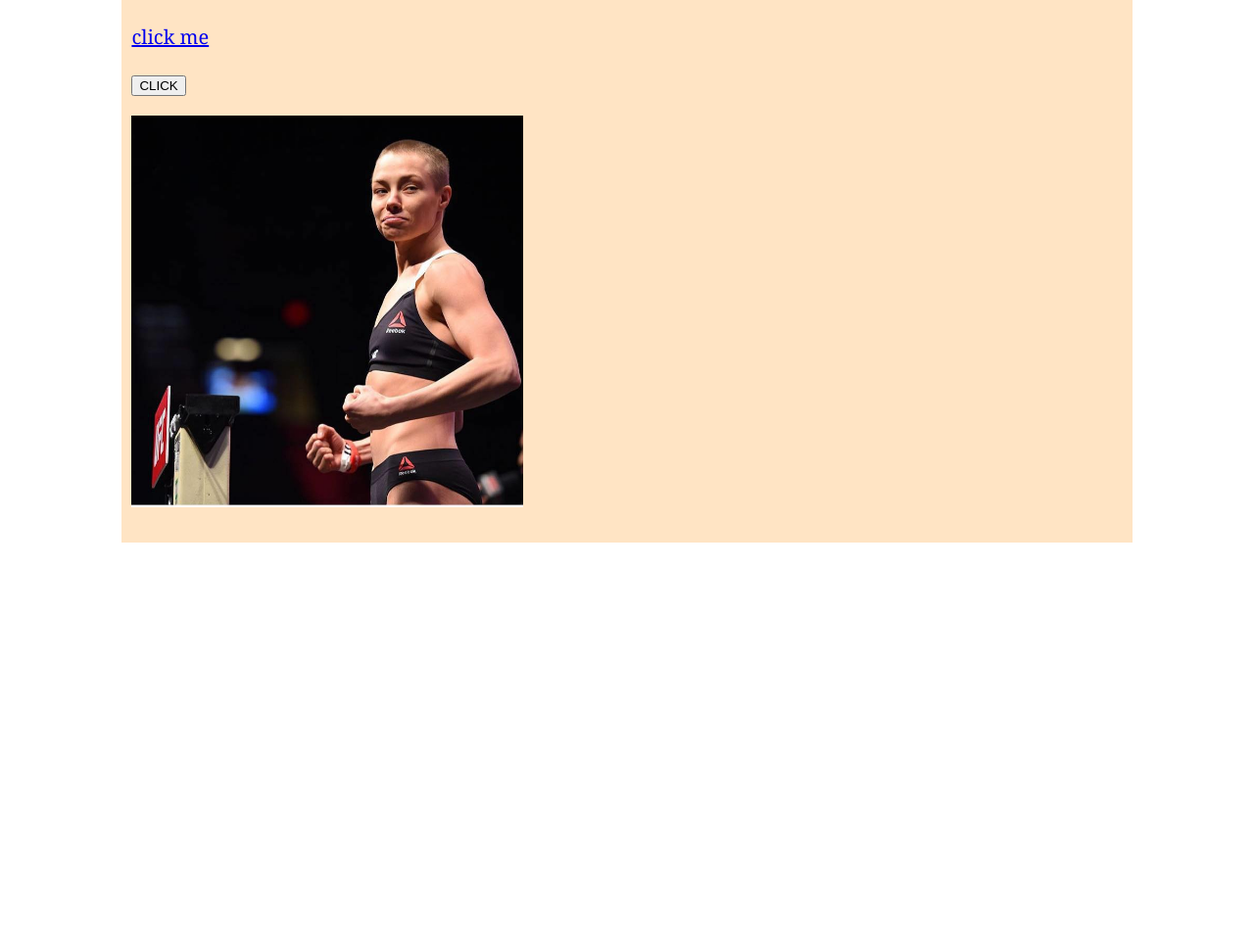
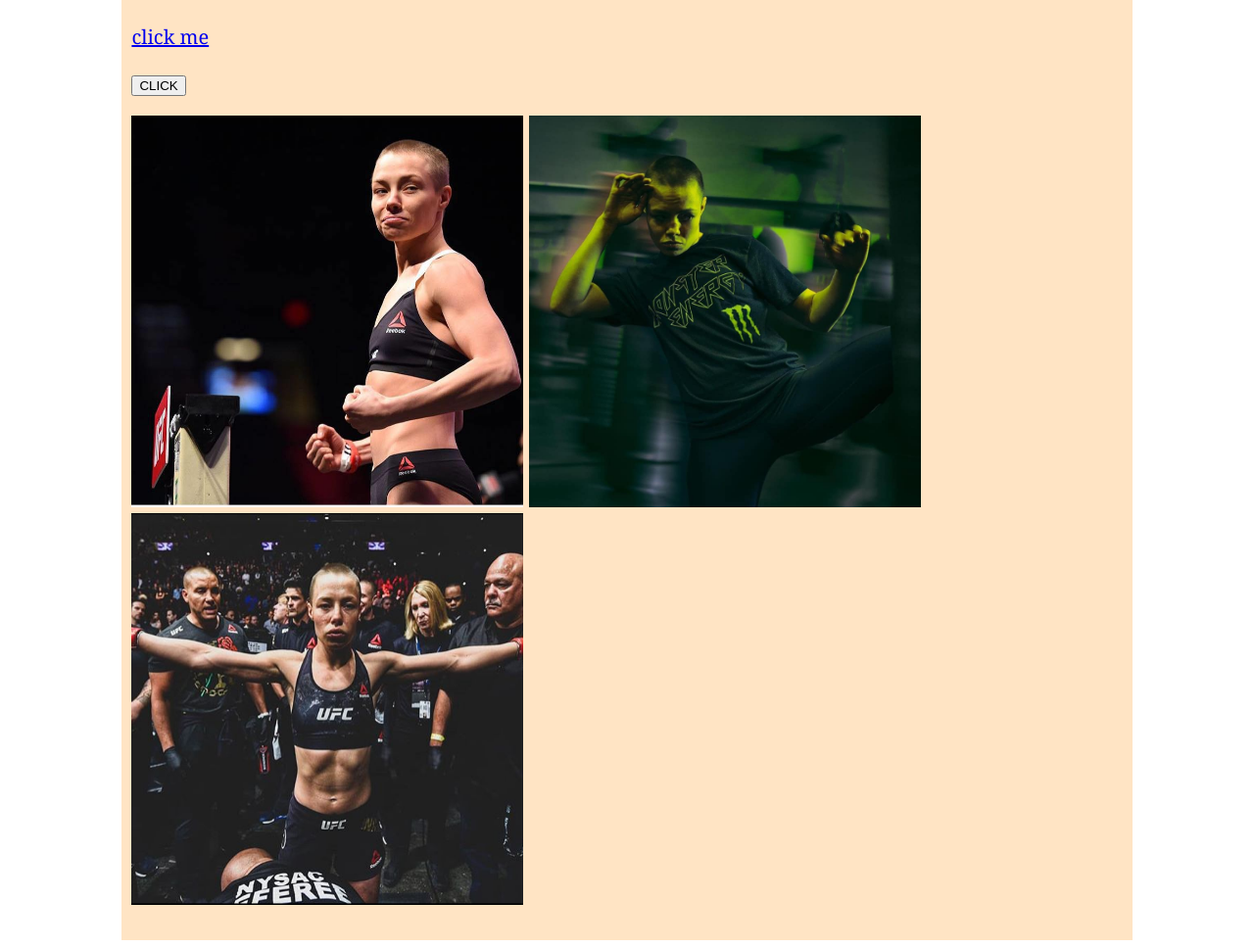
Before and after one commit to MK3247/JavaScript-Events, a plain HTML site: page index.html in a window 1280 px wide. Shown: the part 103-1071 px from the top of the page at 98% size. Before the commit the page ends 800 px from the top, so only its background shows below. Drawn offline with Linux system fonts and the light colour scheme.

Commit message:
added one more image

```diff
--- a/index.html
+++ b/index.html
@@ -18,9 +18,14 @@
            <button onclick="alert('CLICK AGAIN AND AGAIN.');">CLICK</button>
        </p>
 
+       <!-- events on images -->
+
        <p>
            <img src="rose.jpg" onclick="greetUser();" alt="" height="400" width="400">
+           <img src="thugrose.jpg" onmouseover="src='rose.jpg'" alt="" height="400" width="400" onmouseout="src='thugrose.jpg'">
+           <img src="Rose.png" alt="" onmouseover="alert('Be sure to watch me live the next time I perform.')" height="400" width="400">
        </p>
+
     </div>
 
     <script src="script.js"></script>
```
Also changed, not shown: Rose.png (added).
